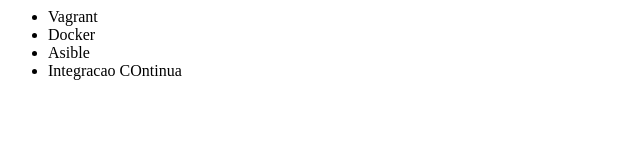
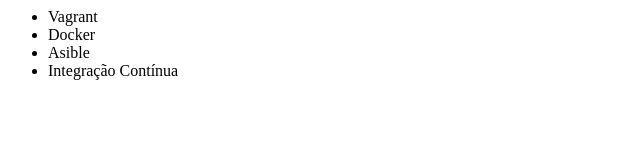
Before and after one commit to michelljaime/alura-git, a plain HTML site: page index.html in a window 1280 px wide. Shown: the full height of the page, 0-640 px from the left. Drawn offline with Linux system fonts and the light colour scheme.

Commit message:
modificado

```diff
--- a/index.html
+++ b/index.html
@@ -10,7 +10,7 @@
 		<li>Vagrant</li>
 		<li>Docker</li>
 		<li>Asible</li>
-		<li>Integracao COntinua</li>
+		<li>Integração Contínua</li>
 	</ul>
 </body>
 </html>
```
